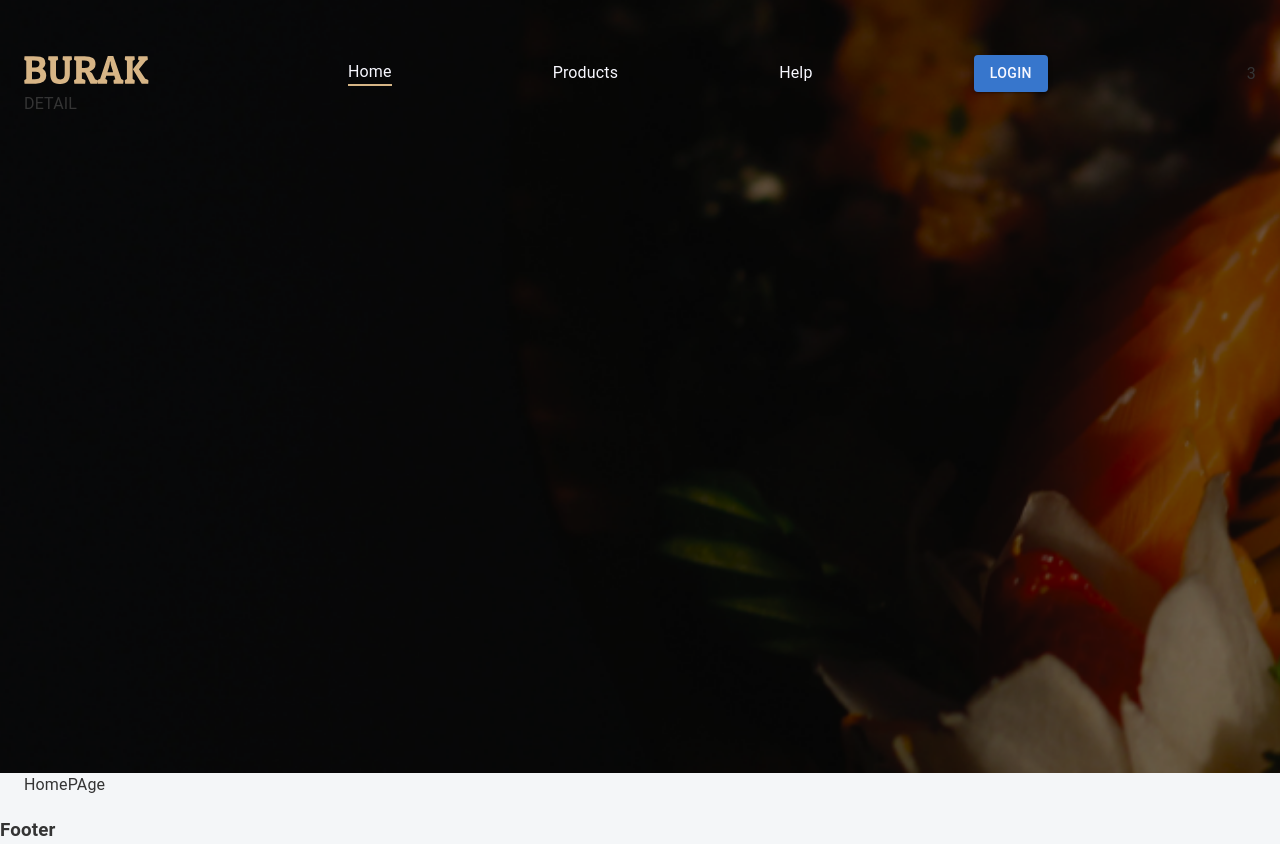
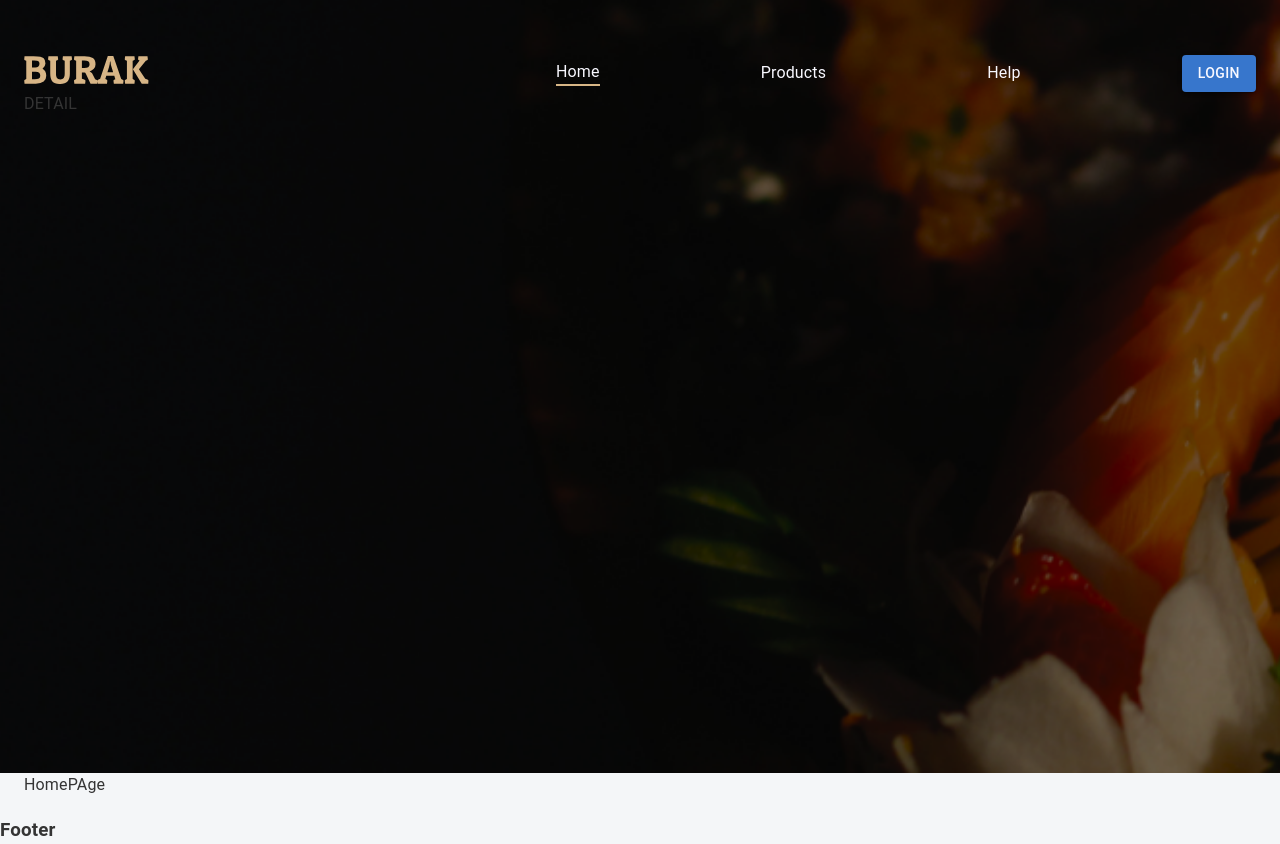
Before and after one commit to ismatbektaylonov-boop/burak-react, a React (Create React App) app: page / in a window 1280 px wide. Built offline with nearby package versions, Linux system fonts and the light colour scheme.

Commit message:
fix: HomeNavbar

```diff
--- a/src/app/components/headers/HomeNavbar.tsx
+++ b/src/app/components/headers/HomeNavbar.tsx
@@ -78,8 +78,6 @@ export function HomeNavbar() {
 							<img />
 						)}
 					</Stack>
-
-					<Box>3</Box>
 				</Stack>
 
 				<Stack>DETAIL</Stack>
```
